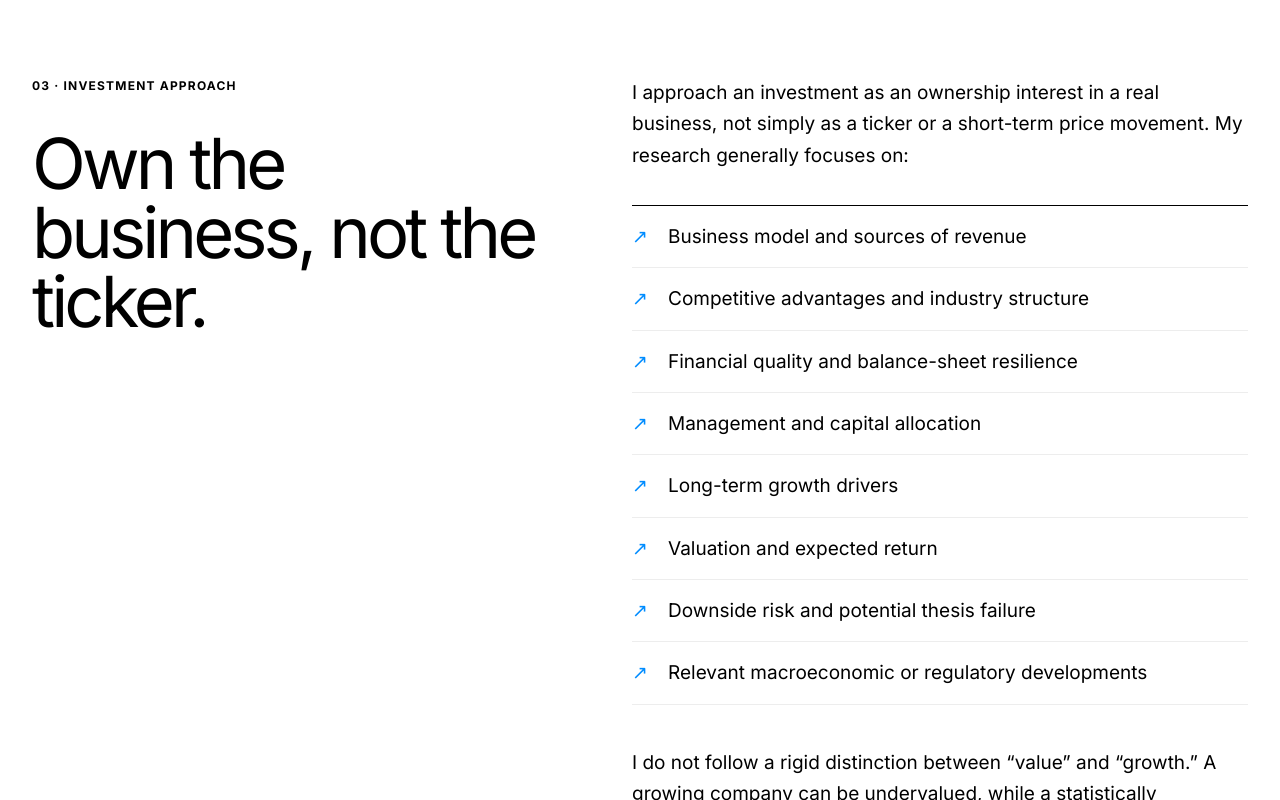
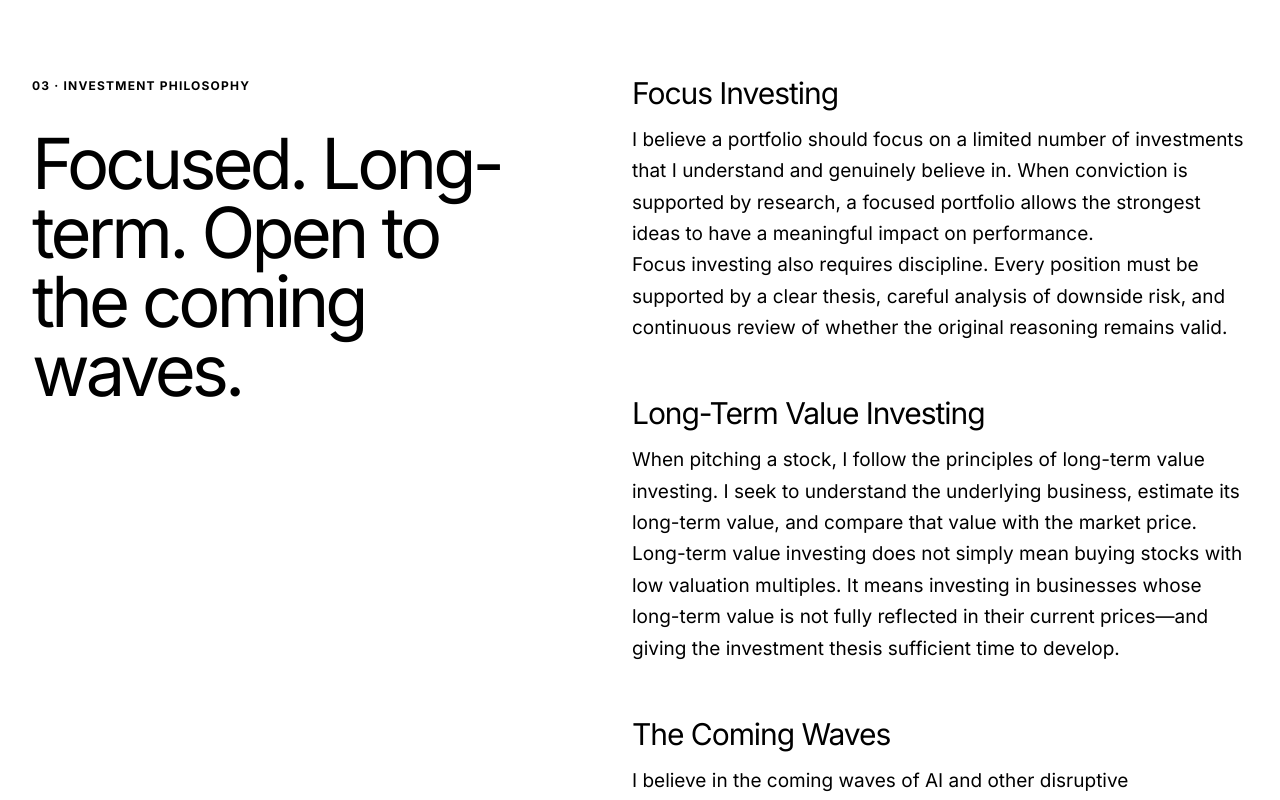
Before and after one commit to Tianyi0510/modern-fundamental-analyst, a Next.js app: page /about in a window 1280 px wide. Shown: the part 1980-2780 px from the top of the page. Built offline with nearby package versions, Linux system fonts and the light colour scheme.

Commit message:
Refine bilingual investment philosophy content

```diff
--- a/app/about/page.tsx
+++ b/app/about/page.tsx
@@ -7,17 +7,6 @@ export const metadata: Metadata = {
   title: "About",
   description: "Tianyi (David) Li's background, investment approach, and principles behind Modern Fundamental Analyst.",
 };
-
-const investmentFocus = [
-  "Business model and sources of revenue",
-  "Competitive advantages and industry structure",
-  "Financial quality and balance-sheet resilience",
-  "Management and capital allocation",
-  "Long-term growth drivers",
-  "Valuation and expected return",
-  "Downside risk and potential thesis failure",
-  "Relevant macroeconomic or regulatory developments",
-];
 
 const disclosureFocus = [
   "Portfolio holdings and position weights",
@@ -42,13 +31,17 @@ export default function AboutPage() {
     </section>
 
     <section className="about-section shell">
-      <div className="about-section-heading"><span>02 · Why modern fundamental analysis?</span><h2>Traditional foundations. A changing environment.</h2></div>
+      <div className="about-section-heading"><span>02 · What is a Modern Fundamental Analyst?</span><h2>Traditional foundations. A changing environment.</h2></div>
       <div className="about-copy"><p>Fundamental analysis remains the foundation of my approach: understand the business, examine its financial position, assess management&apos;s allocation of capital, and compare intrinsic value with the market price.</p><p>But businesses are increasingly shaped by technology, global capital flows, geopolitical fragmentation, and large-scale economic transitions. Modern fundamental analysis should combine traditional company research with data, industry analysis, and awareness of the wider macroeconomic context.</p><p>The name <em>Modern Fundamental Analyst</em> reflects this combination. It is not a claim to have perfected the process; it describes the kind of investor I am working to become.</p></div>
     </section>
 
     <section className="about-section shell">
-      <div className="about-section-heading"><span>03 · Investment approach</span><h2>Own the business, not the ticker.</h2></div>
-      <div className="about-copy"><p>I approach an investment as an ownership interest in a real business, not simply as a ticker or a short-term price movement. My research generally focuses on:</p><ul className="about-list">{investmentFocus.map((item) => <li key={item}>{item}</li>)}</ul><p>I do not follow a rigid distinction between “value” and “growth.” A growing company can be undervalued, while a statistically inexpensive company can still be a poor investment. The relevant questions are what the business may ultimately earn, how much uncertainty surrounds that outcome, and what price is being paid for it.</p><p>My portfolio remains a developing body of work. Positions may reflect different levels of conviction, and my analytical process will continue to evolve as I gain experience and encounter new evidence.</p></div>
+      <div className="about-section-heading"><span>03 · Investment Philosophy</span><h2>Focused. Long-term. Open to the coming waves.</h2></div>
+      <div className="about-copy about-philosophy-copy">
+        <h3>Focus Investing</h3><p>I believe a portfolio should focus on a limited number of investments that I understand and genuinely believe in. When conviction is supported by research, a focused portfolio allows the strongest ideas to have a meaningful impact on performance.</p><p>Focus investing also requires discipline. Every position must be supported by a clear thesis, careful analysis of downside risk, and continuous review of whether the original reasoning remains valid.</p>
+        <h3>Long-Term Value Investing</h3><p>When pitching a stock, I follow the principles of long-term value investing. I seek to understand the underlying business, estimate its long-term value, and compare that value with the market price.</p><p>Long-term value investing does not simply mean buying stocks with low valuation multiples. It means investing in businesses whose long-term value is not fully reflected in their current prices—and giving the investment thesis sufficient time to develop.</p>
+        <h3>The Coming Waves</h3><p>I believe in the coming waves of AI and other disruptive technologies. These technologies will reshape businesses, industries, and the wider economy, creating both significant opportunities and new risks.</p><p>Believing in a technological wave does not mean investing in every company associated with it. I still apply long-term value-investing principles: understanding how a company will benefit, whether it can capture lasting value, and whether that opportunity is already reflected in its share price.</p>
+      </div>
     </section>
 
     <section className="about-section shell">
--- a/app/globals.css
+++ b/app/globals.css
@@ -171,6 +171,8 @@ a { color: inherit; text-decoration: none; }
 .about-copy > :first-child { margin-top: 0; }
 .about-copy > :last-child { margin-bottom: 0; }
 .about-copy em { color: var(--dark-blue); font-style: normal; font-weight: 650; }
+.about-philosophy-copy h3 { margin: 54px 0 14px; font-size: 30px; line-height: 1.1; letter-spacing: -.035em; }
+.about-philosophy-copy h3:first-child { margin-top: 0; }
 .about-list { margin: 34px 0 42px; padding: 0; list-style: none; border-top: 1px solid var(--black); }
 .about-list li { padding: 15px 0; border-bottom: 1px solid var(--gray); display: grid; grid-template-columns: 24px 1fr; gap: 12px; }
 .about-list li::before { content: "↗"; color: var(--medium-blue); }
@@ -322,6 +324,7 @@ a { color: inherit; text-decoration: none; }
 [lang="zh-Hant-TW"] .article-body blockquote,
 [lang="zh-Hant-TW"] .contact-grid p,
 [lang="zh-Hant-TW"] .legal h2,
+[lang="zh-Hant-TW"] .about-philosophy-copy h3,
 [lang="zh-Hant-TW"] .principles h3,
 [lang="zh-Hant-TW"] .two-column h2,
 [lang="zh-Hant-TW"] .methodology h2,
--- a/app/page.tsx
+++ b/app/page.tsx
@@ -46,7 +46,7 @@ export default function Home() {
 
       <section className="home-about shell">
         <div><p className="section-number">01 / About</p><h2>Modern fundamentals,<br />documented in public.</h2></div>
-        <div><p>I am Tianyi (David) Li, an investor and incoming Rutgers University–New Brunswick Honors College student. I use this website to turn investment opinions into structured arguments and measure those decisions against their results.</p><Link className="text-link" href="/about">About the process →</Link></div>
+        <div><p>I believe in the power of focus investing and long-term value investing—and in the coming waves of AI and other disruptive technologies. Every idea must still be grounded in business quality, long-term value, valuation, and risk.</p><Link className="text-link" href="/about">About the process →</Link></div>
       </section>
 
       <section className="intro shell">
--- a/app/zh-tw/about/page.tsx
+++ b/app/zh-tw/about/page.tsx
@@ -7,17 +7,6 @@ export const metadata: Metadata = {
   title: { absolute: "關於｜Modern Fundamental Analyst" },
   description: "Tianyi（David）Li 的背景、投資方法，以及 Modern Fundamental Analyst 背後的理念。",
 };
-
-const investmentFocus = [
-  "商業模式與收入來源",
-  "競爭優勢與產業結構",
-  "財務品質與資產負債表韌性",
-  "管理層與資本配置",
-  "長期成長動力",
-  "估值與預期報酬",
-  "下行風險與投資論點可能失效的原因",
-  "相關的總體經濟或監管發展",
-];
 
 const disclosureFocus = [
   "投資組合持股與部位權重",
@@ -42,13 +31,17 @@ export default function AboutPageZhTw() {
     </section>
 
     <section className="about-section shell">
-      <div className="about-section-heading"><span>02 · 為什麼是現代基本面分析？</span><h2>傳統基礎，面對持續變化的環境。</h2></div>
+      <div className="about-section-heading"><span>02 · 什麼是現代基本面分析師？</span><h2>傳統基礎，面對持續變化的環境。</h2></div>
       <div className="about-copy"><p>基本面分析始終是我的方法基礎：理解企業、檢視其財務狀況、評估管理層的資本配置，並比較內在價值與市場價格。</p><p>然而，企業正日益受到科技、全球資本流動、地緣政治分化與大規模經濟轉型的影響。現代基本面分析因此應結合傳統企業研究、資料與產業分析，以及對更廣泛總體經濟環境的理解。</p><p><em>Modern Fundamental Analyst</em> 這個名稱反映了這種結合。它並不代表我已完善這套方法，而是描述我正在努力成為的投資者。</p></div>
     </section>
 
     <section className="about-section shell">
-      <div className="about-section-heading"><span>03 · 投資方法</span><h2>持有企業，而不只是持有代號。</h2></div>
-      <div className="about-copy"><p>我將投資視為對真實企業的所有權，而不只是股票代號或短期價格波動。我的研究通常聚焦於：</p><ul className="about-list">{investmentFocus.map((item) => <li key={item}>{item}</li>)}</ul><p>我不嚴格區分「價值」與「成長」。成長型企業可能被低估，而統計上價格低廉的企業也可能仍是一項不佳的投資。真正重要的問題是：企業最終可能賺取多少、結果存在多少不確定性，以及投資者為此支付什麼價格。</p><p>我的投資組合仍是一項持續發展中的工作。不同部位可能反映不同程度的信念；隨著經驗累積及新證據出現，我的分析流程也會繼續演進。</p></div>
+      <div className="about-section-heading"><span>03 · 投資哲學</span><h2>集中、長期，並迎向即將到來的浪潮。</h2></div>
+      <div className="about-copy about-philosophy-copy">
+        <h3>集中投資</h3><p>我相信投資組合應集中於少數我真正理解並抱有信念的投資。當信念建立在研究之上，集中的投資組合能讓最強的觀點對績效產生實質影響。</p><p>集中投資同時需要紀律。每個部位都必須具備清楚的投資論點、審慎的下行風險分析，並持續檢視原始推理是否仍然成立。</p>
+        <h3>長期價值投資</h3><p>在分析一檔股票時，我遵循長期價值投資原則。我會理解其背後的企業、估算長期價值，並將該價值與市場價格比較。</p><p>長期價值投資並不只是購買估值倍數較低的股票，而是投資於長期價值尚未完全反映在目前價格中的企業，並給予投資論點充分發展的時間。</p>
+        <h3>即將到來的浪潮</h3><p>我相信人工智慧與其他顛覆性科技浪潮即將到來。這些科技將重塑企業、產業與整體經濟，同時創造重大機會與新的風險。</p><p>相信科技浪潮，並不代表投資每一家與其相關的公司。我仍會運用長期價值投資原則：理解企業將如何受益、是否能持續取得價值，以及該機會是否已反映在股價之中。</p>
+      </div>
     </section>
 
     <section className="about-section shell">
--- a/app/zh-tw/page.tsx
+++ b/app/zh-tw/page.tsx
@@ -32,7 +32,7 @@ export default function TraditionalChineseHome() {
 
       <section className="home-about shell">
         <div><p className="section-number">01／關於</p><h2>現代基本面，<br />公開記錄。</h2></div>
-        <div><p>我是 Tianyi（David）Li，一名投資者，也是即將進入羅格斯大學新布朗斯維克分校榮譽學院的學生。我透過這個網站把投資觀點轉化為結構化論證，並用結果檢驗每一項決策。</p><Link className="text-link" href="/zh-tw/about">了解投資過程 →</Link></div>
+        <div><p>我相信集中投資與長期價值投資的力量，也相信人工智慧與其他顛覆性科技浪潮即將到來。每一項投資觀點仍必須建立在企業品質、長期價值、估值與風險之上。</p><Link className="text-link" href="/zh-tw/about">了解投資過程 →</Link></div>
       </section>
 
       <section className="intro shell">
```
